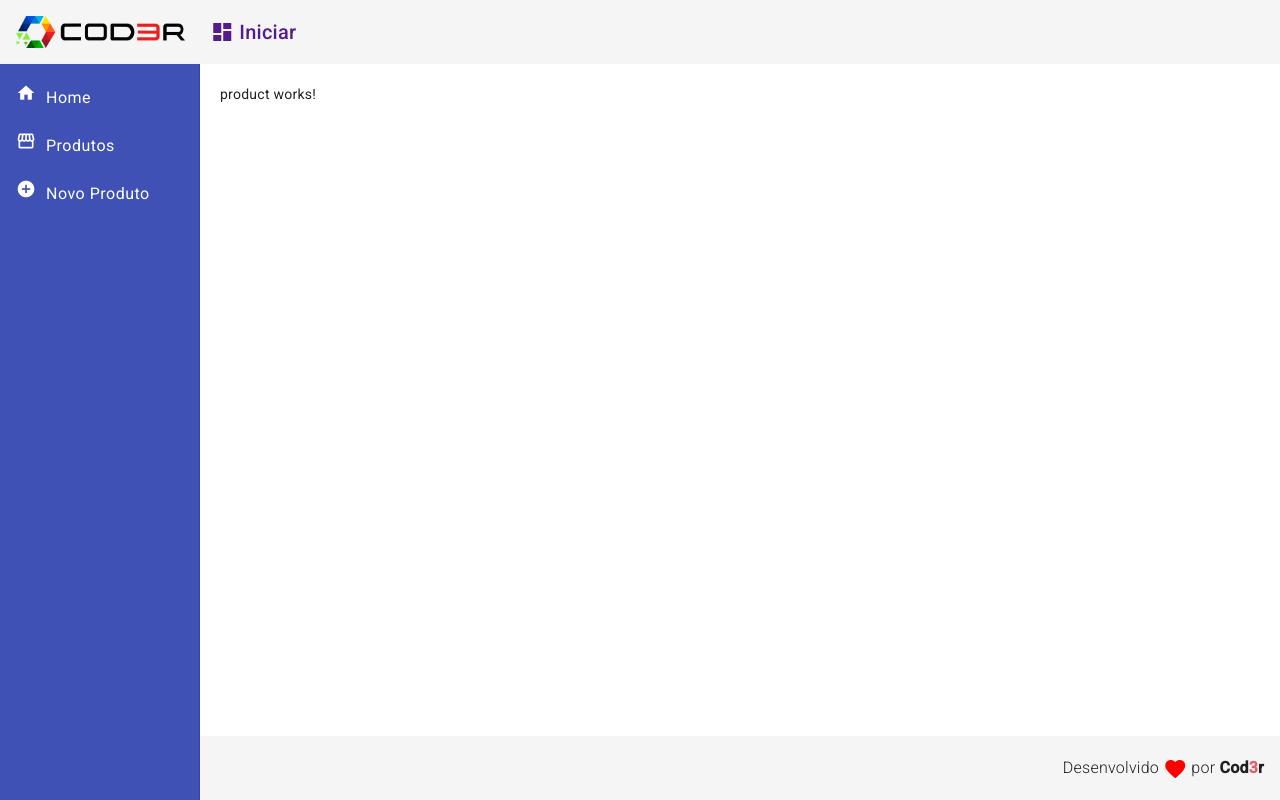
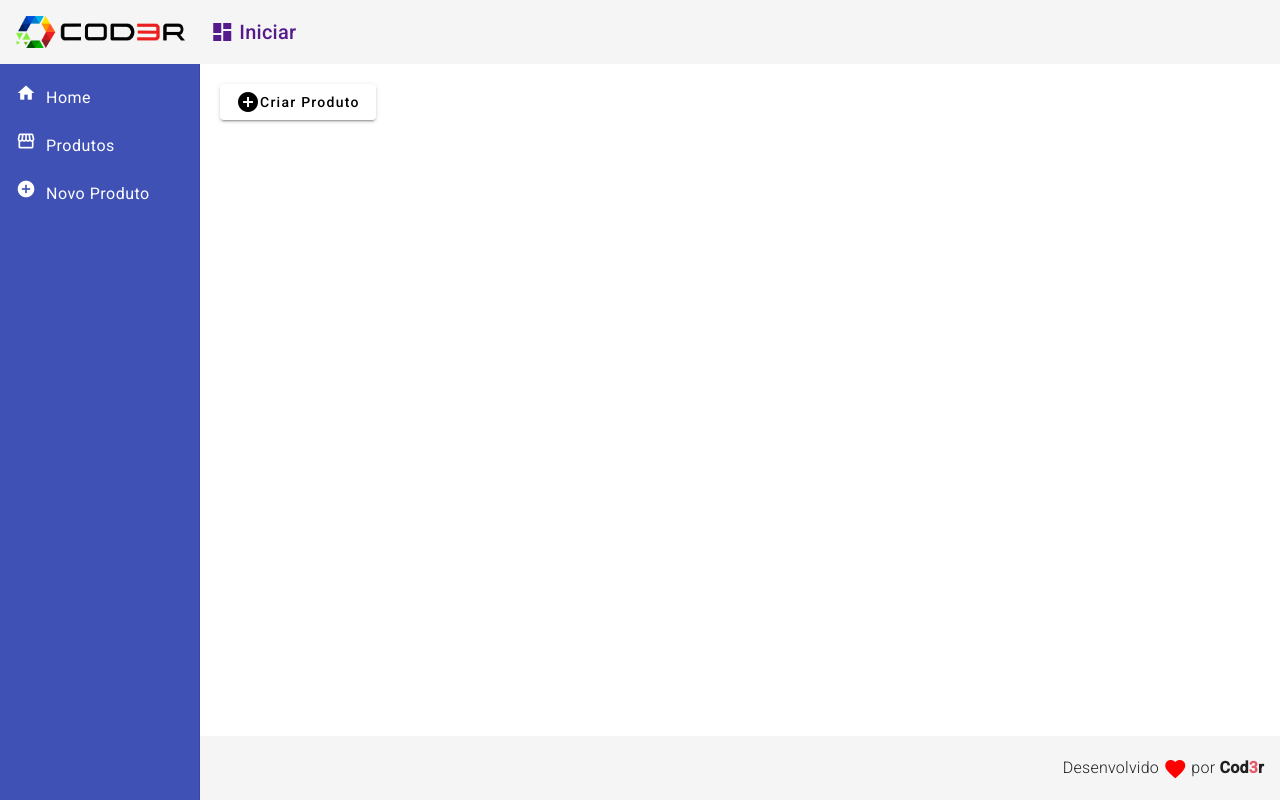
Before and after one commit to flavioanalistadesistema/crud-angular-19, an Angular app: page /products in a window 1280 px wide. Built offline with nearby package versions, Linux system fonts and the light colour scheme.

Commit message:
feat: Chamando servico dentro do compoente para criar novo produto

```diff
--- a/src/app/components/template/header/header.component.html
+++ b/src/app/components/template/header/header.component.html
@@ -1,6 +1,6 @@
 <mat-toolbar class="header mat-elevation-z4">
     <span>
-        <a href="">
+        <a href="/">
             <img class="logo" src="assets/img/logo.png" alt="Logo">
         </a>
     </span>
--- a/src/app/views/product/product.component.html
+++ b/src/app/views/product/product.component.html
@@ -1 +1,4 @@
-<p>product works!</p>
+<button mat-raised-button (click)="navigateToProductsCreate()">
+    <i class="material-icons">add_circle</i>
+    Criar Produto
+</button>
--- a/src/app/views/product/product.component.ts
+++ b/src/app/views/product/product.component.ts
@@ -1,11 +1,17 @@
 import { Component } from '@angular/core';
+import { MatButtonModule } from '@angular/material/button';
+import { Router } from '@angular/router';
 
 @Component({
   selector: 'app-product',
-  imports: [],
+  imports: [ MatButtonModule],
   templateUrl: './product.component.html',
   styleUrl: './product.component.css'
 })
 export class ProductComponent {
+  constructor(private router: Router) { }
 
+  navigateToProductsCreate() {
+    this.router.navigate(['/products/createad']);
+  }
 }
```
